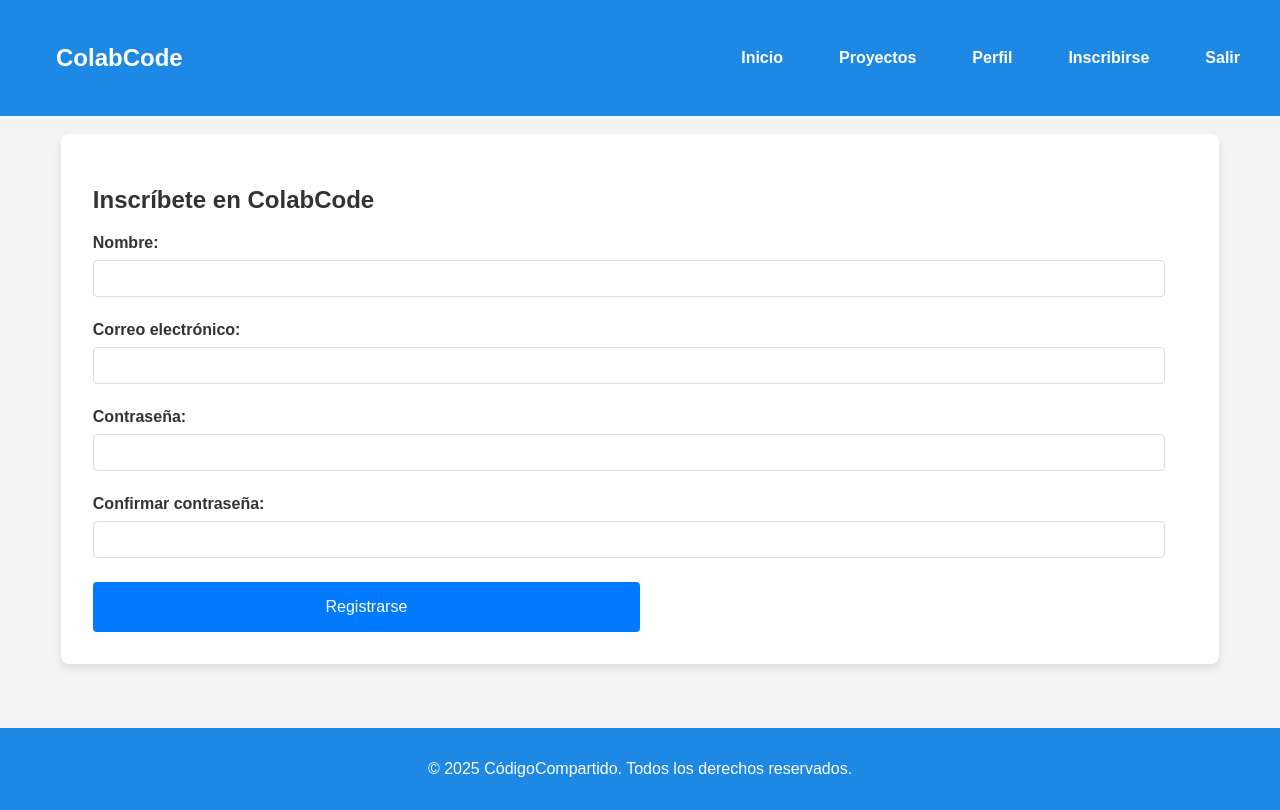
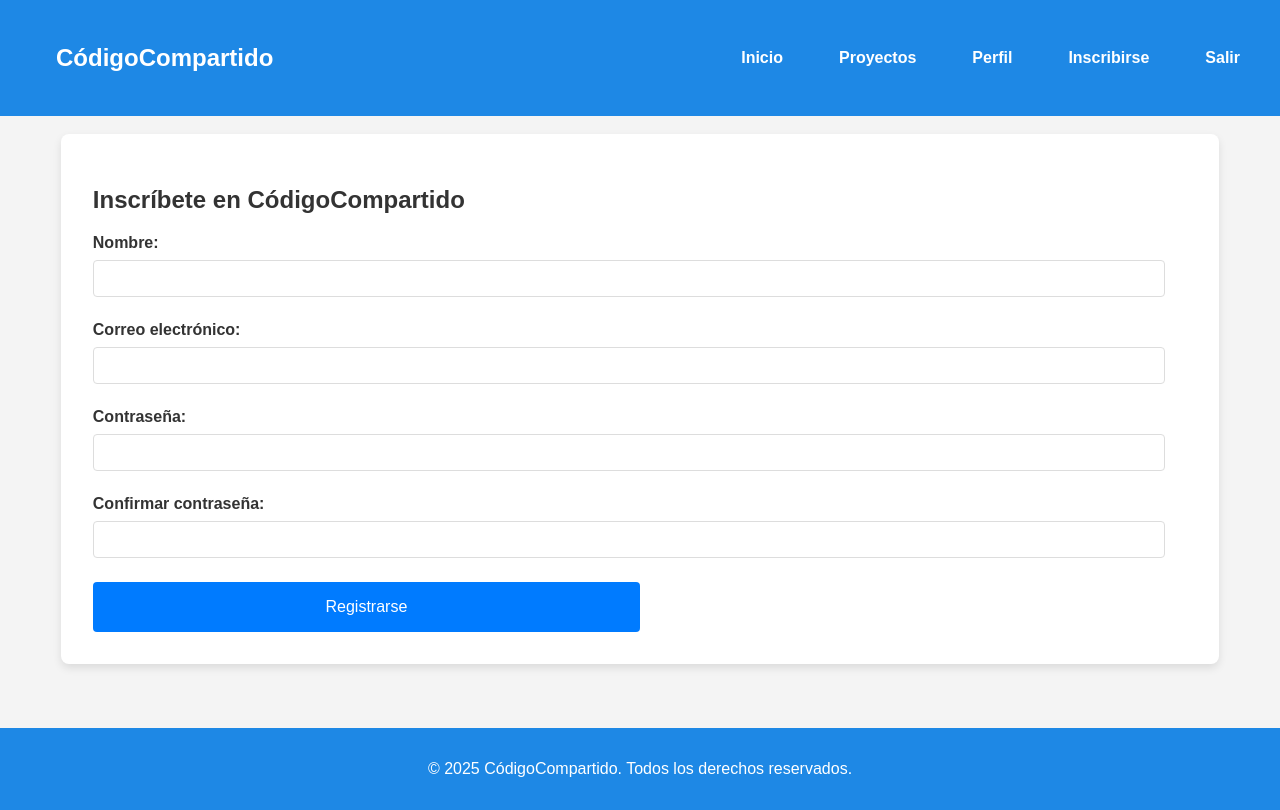
Before and after one commit to GeradoLopez/CodigoCompartido, a plain HTML site: page inscripcion.html in a window 1280 px wide. Drawn offline with Linux system fonts and the light colour scheme; files whose address does not match are found by name.

Commit message:
Update inscripcion.html

```diff
--- a/inscripcion.html
+++ b/inscripcion.html
@@ -3,13 +3,13 @@
 <head>
     <meta charset="UTF-8">
     <meta name="viewport" content="width=device-width, initial-scale=1.0">
-    <title>Inscribirse - ColabCode</title>
+    <title>Inscribirse - CódigoCompartido</title>
     <link rel="stylesheet" href="estilos.css">
 </head>
 <body>
     <header>
         <nav>
-            <h1>ColabCode</h1>
+            <h1>CódigoCompartido</h1>
             <ul>
                 <li><a href="index.html">Inicio</a></li>
                 <li><a href="proyectos.html">Proyectos</a></li>
@@ -21,7 +21,7 @@
     </header>
     <main>
         <section class="register-form">
-            <h2>Inscríbete en ColabCode</h2>
+            <h2>Inscríbete en CódigoCompartido</h2>
             <form id="registroForm" action="/register" method="POST">
                 <div class="form-group">
                     <label for="nombre">Nombre:</label>
```
